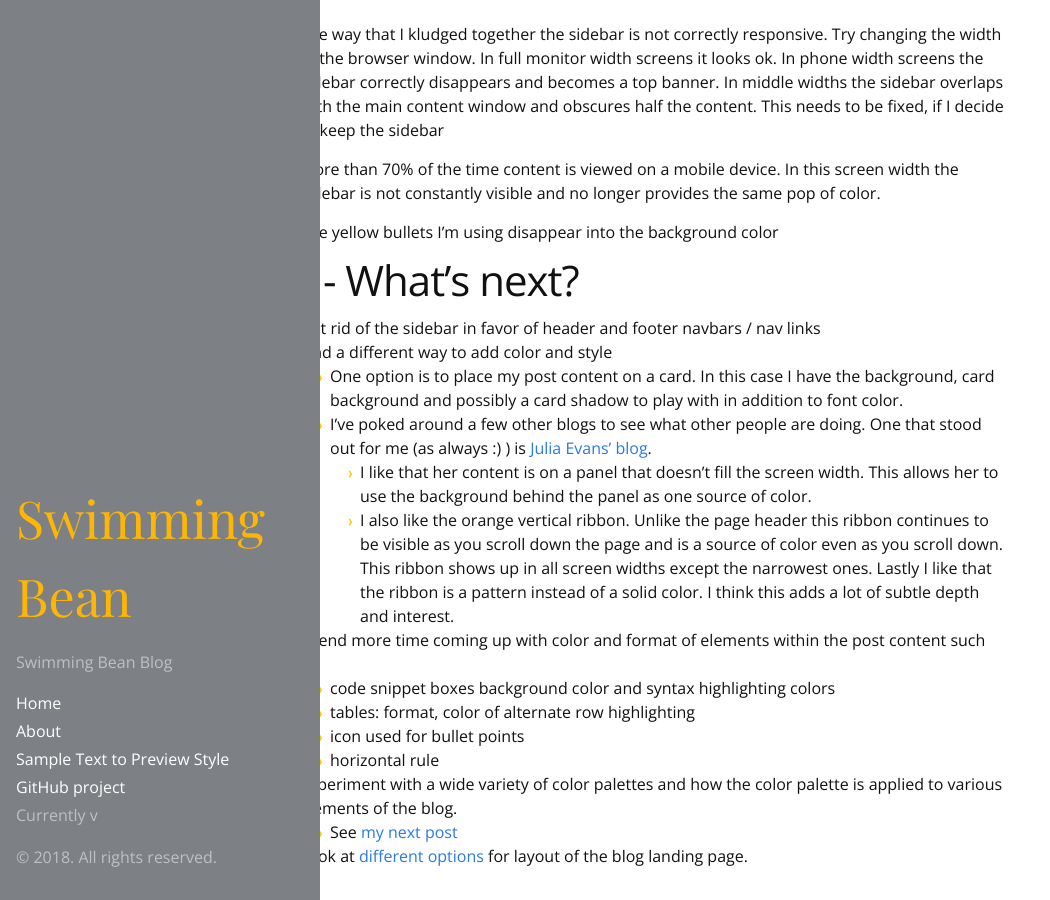
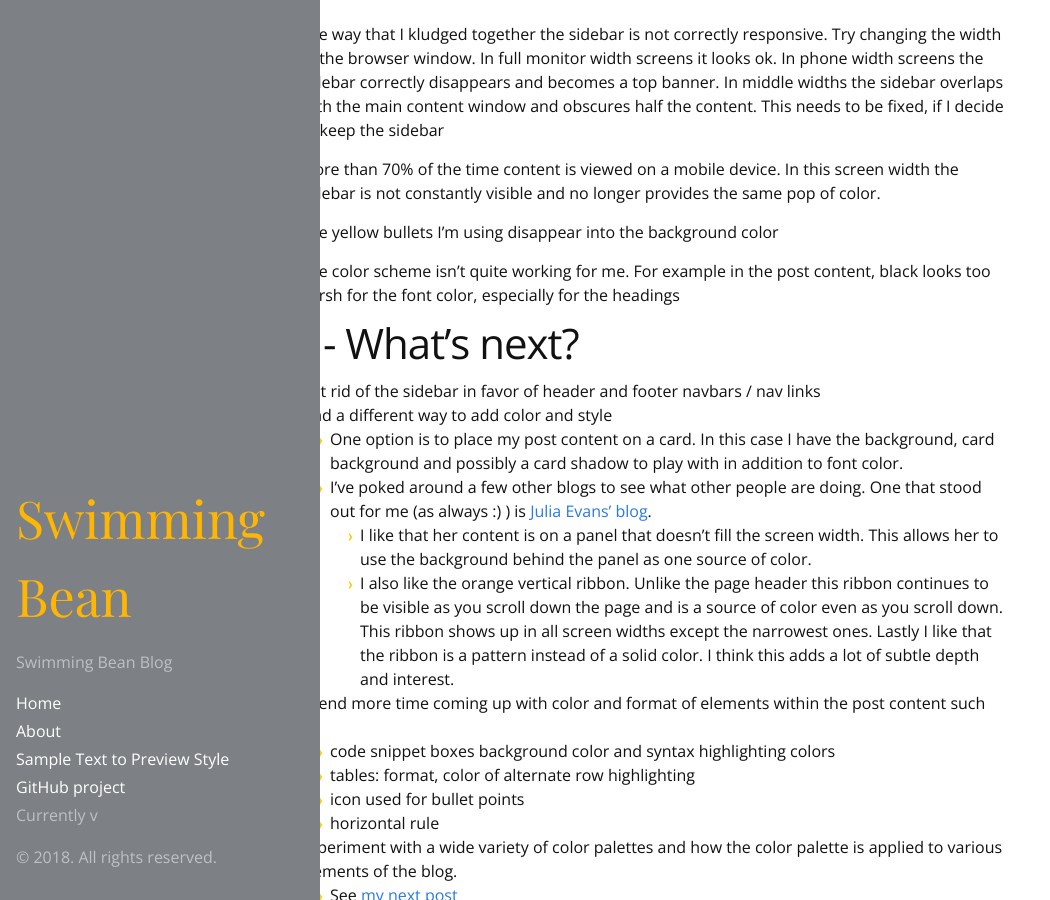
Before and after one commit to swimmingbean/swimmingbean.github.io, a Jekyll site: the page built from _posts/2018-12-22-blog-asthetics-v3.md, in a window 1280 px wide and 900 px high, scrolled down 2503 px. Shown: the whole window, without its empty margins (0-1050 px from the left). Built offline with Jekyll 4.4.1, drawn with Linux system fonts in a browser that asks for light colours.

Commit message:
Add another point to the asthetics v3 post

```diff
--- a/_posts/2018-12-22-blog-asthetics-v3.md
+++ b/_posts/2018-12-22-blog-asthetics-v3.md
@@ -28,6 +28,8 @@ For the first customization I added a navigation sidebar and updated the fonts,
 
 * The yellow bullets I'm using disappear into the background color
 
+* The color scheme isn't quite working for me. For example in the post content, black looks too harsh for the font color, especially for the headings
+
 # v3 - What's next?
 * Get rid of the sidebar in favor of header and footer navbars / nav links
 * Find a different way to add color and style
```
